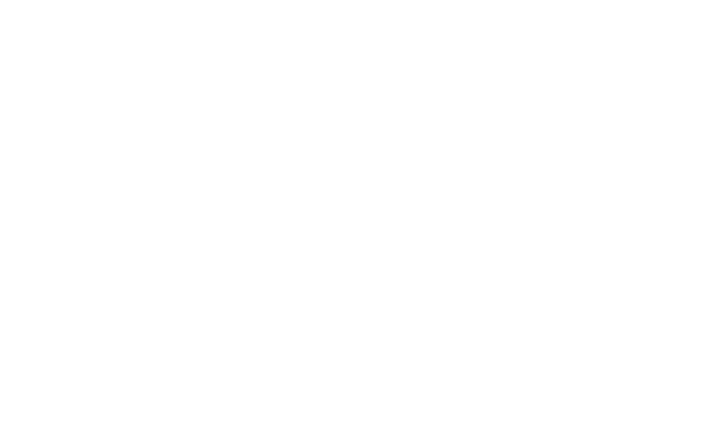
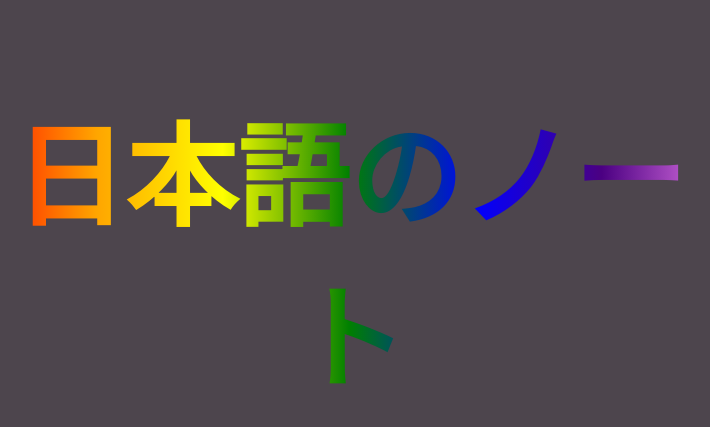
Before and after one commit to BladeofDagger/BladeofDagger.github.io, a plain HTML site: page index.html in a window 1280 px wide. Shown: the whole page, without its empty margins (291-1001 px from the left). Drawn offline with Linux system fonts and the light colour scheme.

Commit message:
Napis główny

```diff
--- a/css/index.css
+++ b/css/index.css
@@ -1,17 +1,41 @@
+
 body {
-        	background-image: url("tost.png");
+        background-color: rgb(77, 69, 77);
+
         }
+h1 {
 
-h1 {
-	background-color: white;
-	border-radius: 15px 0px 0px 15px;
-	padding: 20px;
-	font-weight: bold;
-    font-size: 5em;
-    text-align: center;
-    text-shadow: 2px 2px 3px black, 0 0 30px blue, 0 0 10px;
-    }
-.transparentWords {
-	opacity: 0.0;
+    border-radius: 15px 15px 15px 15px;
+    padding: 2%;
+    margin-left: 20%;
+    margin-right: 20%;
+
+
 
 }
+
+
+
+.transparentWords {
+
+
+    color: white;
+    font-weight: bold;
+    font-size: 7em;
+    text-align: center;
+
+    padding: 1%;
+    margin-left: 20%;
+    margin-right: 20%;
+
+
+
+    background-image: linear-gradient(to right, red,orange,yellow,green,blue,indigo,violet);
+
+
+
+    -webkit-text-fill-color: transparent;
+    -webkit-background-clip: text;
+
+
+    }
--- a/index.html
+++ b/index.html
@@ -5,10 +5,11 @@
         <title>Notes</title>
 
         <!--POWIĄZANIE CSS FILE Z HTML FILE-->
+        <!-- JEŚLI CHCESZ DODAC BACKGROUND-IMAGE: URL(../image/tost.png);-->
         <link rel = "stylesheet" href = "css/index.css" />
 
     </head>
     <body>
-    <h1><span class = "transparentWords"> 日本語のノート </span></h1>
+    <div class ="box"><h1 class = "transparentWords">日本語のノート</h1></div>
     </body>
 </html>
```
Also changed, not shown: image/tost.png (renamed from tost.png).
